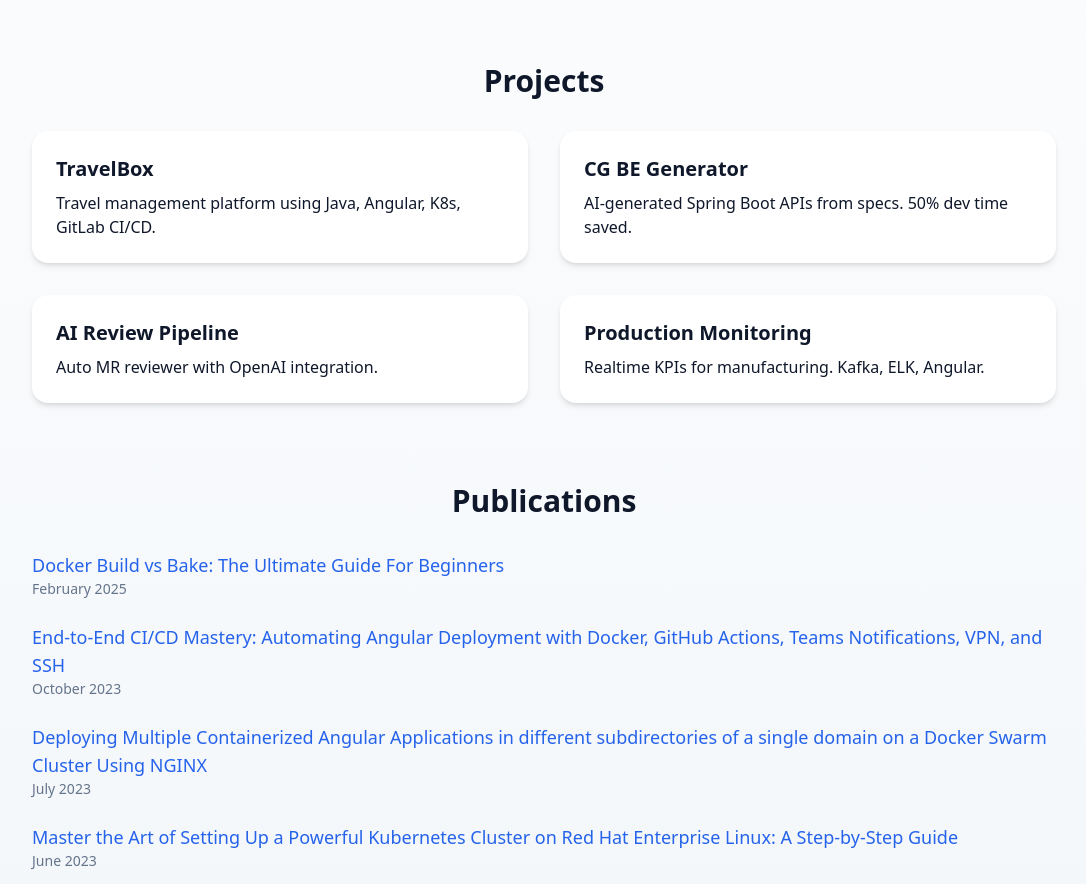
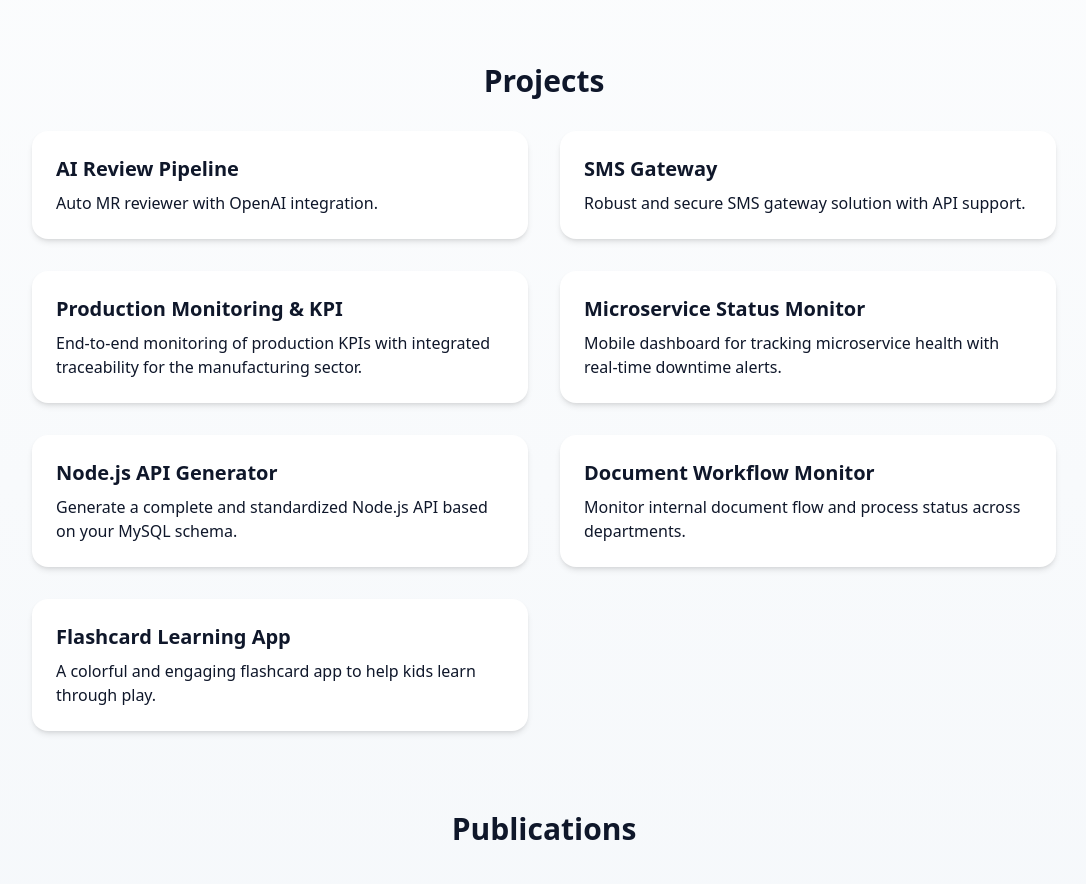
Before and after one commit to thilina01/thilina01.github.io, a React (Vite) app: page / in a window 1280 px wide. Shown: the part 800-1684 px from the top of the page, without its empty margins (96-1182 px from the left). Built offline with nearby package versions, Linux system fonts and the light colour scheme.

Commit message:
Update Projects.jsx

```diff
--- a/src/sections/Projects.jsx
+++ b/src/sections/Projects.jsx
@@ -6,10 +6,13 @@ export default function Projects() {
     <section id="projects" className="px-4 md:px-16 lg:px-32 mt-20">
       <h2 className="text-3xl font-bold mb-8 text-center">Projects</h2>
       <div className="grid gap-8 md:grid-cols-2">
-        <Card title="TravelBox" text="Travel management platform using Java, Angular, K8s, GitLab CI/CD." />
-        <Card title="CG BE Generator" text="AI-generated Spring Boot APIs from specs. 50% dev time saved." />
         <Card title="AI Review Pipeline" text="Auto MR reviewer with OpenAI integration." />
-        <Card title="Production Monitoring" text="Realtime KPIs for manufacturing. Kafka, ELK, Angular." />
+        <Card title="SMS Gateway" text="Robust and secure SMS gateway solution with API support." />
+        <Card title="Production Monitoring & KPI" text="End-to-end monitoring of production KPIs with integrated traceability for the manufacturing sector." />
+        <Card title="Microservice Status Monitor" text="Mobile dashboard for tracking microservice health with real-time downtime alerts." />
+        <Card title="Node.js API Generator" text="Generate a complete and standardized Node.js API based on your MySQL schema." />
+        <Card title="Document Workflow Monitor" text="Monitor internal document flow and process status across departments." />
+        <Card title="Flashcard Learning App" text="A colorful and engaging flashcard app to help kids learn through play." />
       </div>
     </section>
   );
```
